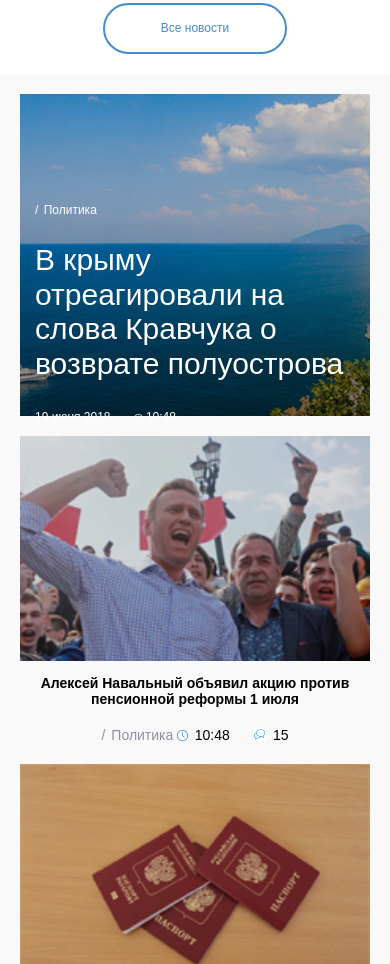
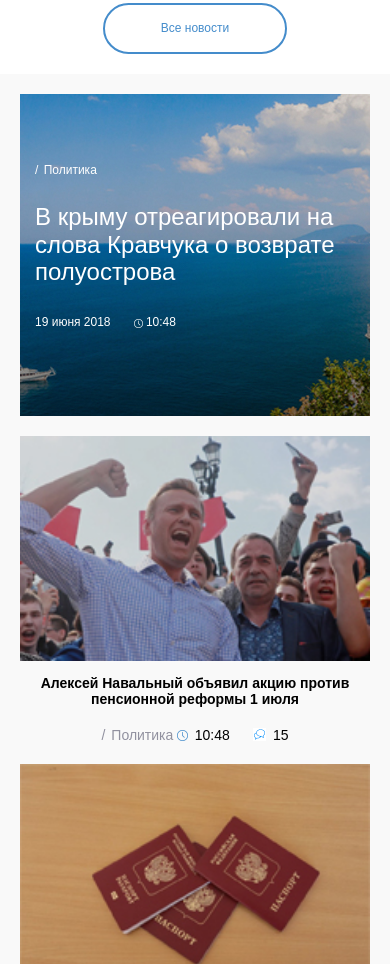
Before and after one commit to AlexKost70/News-Agency, a plain HTML site: page index.html in a window 390 px wide. Shown: the part 932-1896 px from the top of the page. Drawn offline with Linux system fonts and the light colour scheme.

Commit message:
Fixed bug with big news card header on small screens

```diff
--- a/css/style.css
+++ b/css/style.css
@@ -826,6 +826,10 @@
         text-align: center;
     }
 
+    .big-block-first .big-block-content {
+        margin-top: 20%
+    }
+
     .big-block-second .news-card {
         -webkit-box-flex: 1;
             -ms-flex-positive: 1;
@@ -839,4 +843,8 @@
     .header .second-line-block .first-block .left-side-block .location {
         display: none;
     }
+
+    .big-block-first .news-card-header {
+        font-size: 1.5rem;
+    }
 }
```
